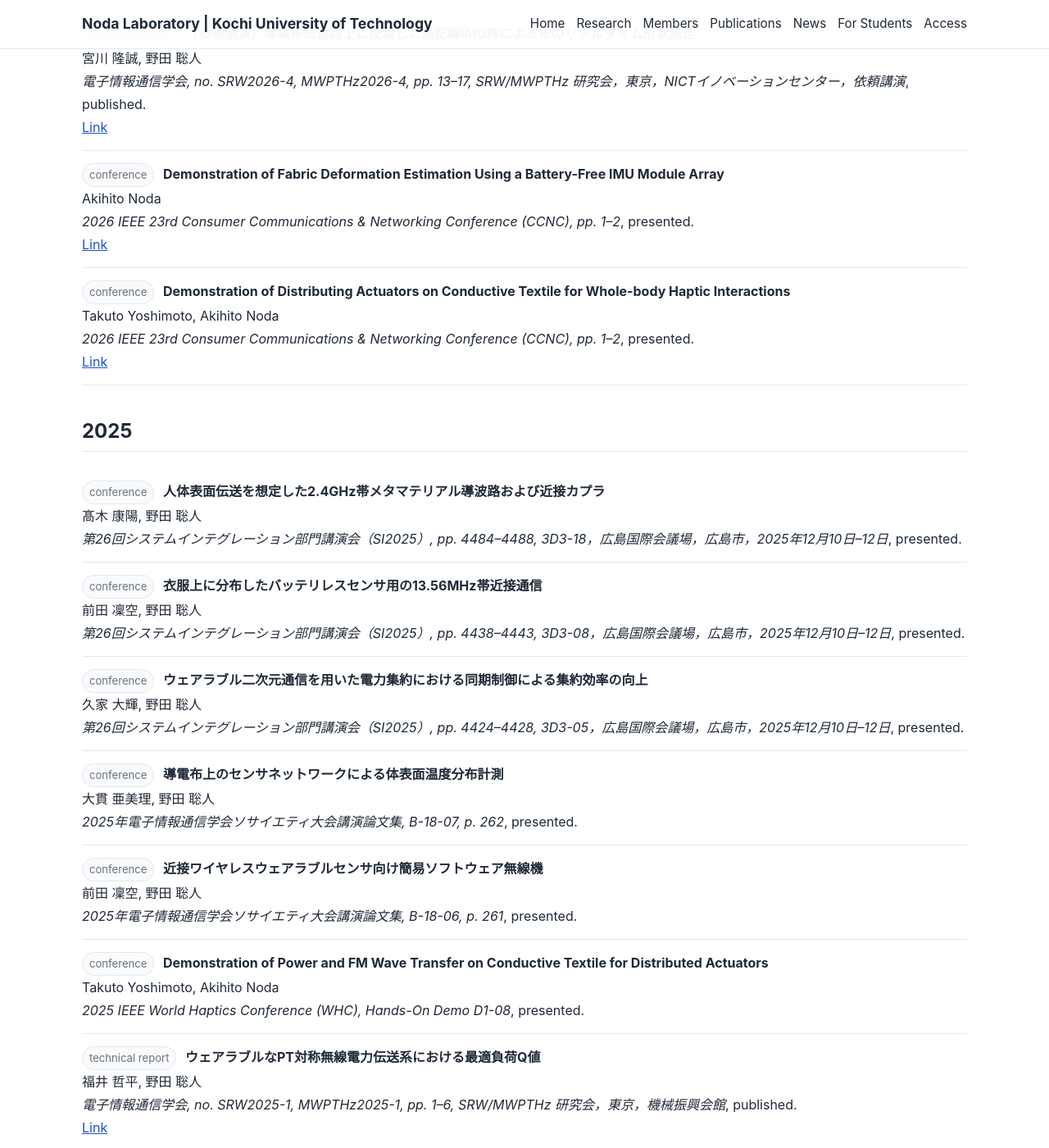
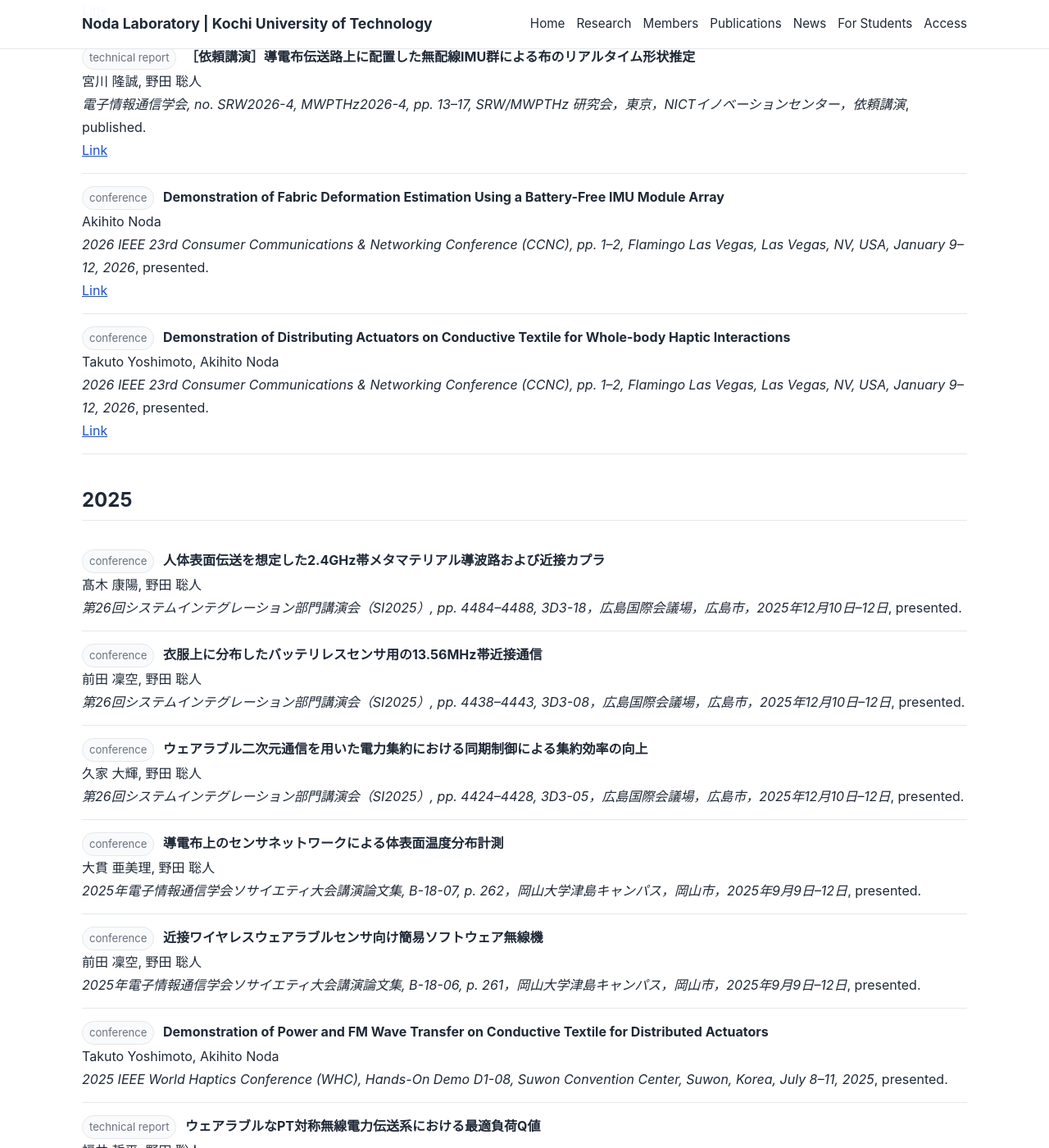
Before and after one commit to akihito-noda/lab-website, a Jekyll site: the page built from publications.md, in a window 1280 px wide and 1400 px high, scrolled down 567 px. Shown: the whole window at 82% size. Built offline with Jekyll 4.4.1, drawn with Linux system fonts in a browser that asks for light colours; some of the changed text lies outside the part shown.

Commit message:
Update publications.yml

```diff
--- a/_data/publications.yml
+++ b/_data/publications.yml
@@ -2,7 +2,7 @@
   type: "conference"
   authors: "Teppei Fukui, Akihito Noda"
   title: "Near-Exceptional-Point Operation via PWM Load Switching in a PT-Symmetry-Based Wearable WPT"
-  venue: "2026 IEEE Wireless Power Technology Conference and Expo (WPTCE), pp. 1–6"
+  venue: "2026 IEEE Wireless Power Technology Conference and Expo (WPTCE), pp. 1–6, Dalhousie University, Halifax, Nova Scotia, Canada, July 6–9, 2026"
   status: "presented"
 
 - year: 2026
@@ -25,7 +25,7 @@
   type: "conference"
   authors: "Akihito Noda"
   title: "Demonstration of Fabric Deformation Estimation Using a Battery-Free IMU Module Array"
-  venue: "2026 IEEE 23rd Consumer Communications & Networking Conference (CCNC), pp. 1–2"
+  venue: "2026 IEEE 23rd Consumer Communications & Networking Conference (CCNC), pp. 1–2, Flamingo Las Vegas, Las Vegas, NV, USA, January 9–12, 2026"
   status: "presented"
   url: "https://doi.org/10.1109/CCNC65079.2026.11366564"
 
@@ -33,7 +33,7 @@
   type: "conference"
   authors: "Takuto Yoshimoto, Akihito Noda"
   title: "Demonstration of Distributing Actuators on Conductive Textile for Whole-body Haptic Interactions"
-  venue: "2026 IEEE 23rd Consumer Communications & Networking Conference (CCNC), pp. 1–2"
+  venue: "2026 IEEE 23rd Consumer Communications & Networking Conference (CCNC), pp. 1–2, Flamingo Las Vegas, Las Vegas, NV, USA, January 9–12, 2026"
   status: "presented"
   url: "https://doi.org/10.1109/CCNC65079.2026.11366602"
 
@@ -65,7 +65,7 @@
   type: "conference"
   authors: "大貫 亜美理, 野田 聡人"
   title: "導電布上のセンサネットワークによる体表面温度分布計測"
-  venue: "2025年電子情報通信学会ソサイエティ大会講演論文集, B-18-07, p. 262"
+  venue: "2025年電子情報通信学会ソサイエティ大会講演論文集, B-18-07, p. 262，岡山大学津島キャンパス，岡山市，2025年9月9日–12日"
   status: "presented"
   url: ""
 
@@ -73,7 +73,7 @@
   type: "conference"
   authors: "前田 凜空, 野田 聡人"
   title: "近接ワイヤレスウェアラブルセンサ向け簡易ソフトウェア無線機"
-  venue: "2025年電子情報通信学会ソサイエティ大会講演論文集, B-18-06, p. 261"
+  venue: "2025年電子情報通信学会ソサイエティ大会講演論文集, B-18-06, p. 261，岡山大学津島キャンパス，岡山市，2025年9月9日–12日"
   status: "presented"
   url: ""
 
@@ -97,7 +97,7 @@
   type: "conference"
   authors: "Takuto Yoshimoto, Akihito Noda"
   title: "Demonstration of Power and FM Wave Transfer on Conductive Textile for Distributed Actuators"
-  venue: "2025 IEEE World Haptics Conference (WHC), Hands-On Demo D1-08"
+  venue: "2025 IEEE World Haptics Conference (WHC), Hands-On Demo D1-08, Suwon Convention Center, Suwon, Korea, July 8–11, 2025"
   status: "presented"
   url: ""
 
@@ -145,7 +145,7 @@
   type: "conference"
   authors: "Akihito Noda"
   title: "Demonstration of Asynchronous Serial Communication to Batteryless Modules on Conductive Textile"
-  venue: "2025 IEEE 22nd Consumer Communications & Networking Conference (CCNC), pp. 1–2"
+  venue: "2025 IEEE 22nd Consumer Communications & Networking Conference (CCNC), pp. 1–2, Flamingo Las Vegas, Las Vegas, NV, USA, January 10–13, 2025"
   status: "presented"
   url: "https://doi.org/10.1109/CCNC54725.2025.10976125"
 
@@ -185,7 +185,7 @@
   type: "conference"
   authors: "Akihito Noda"
   title: "Underwater Large-Area Non-Contact Power Transfer Using Two-Dimensional Waveguide"
-  venue: "2024 IEEE 21st Consumer Communications & Networking Conference (CCNC), pp. 1084–1085"
+  venue: "2024 IEEE 21st Consumer Communications & Networking Conference (CCNC), pp. 1084–1085, Flamingo Las Vegas, Las Vegas, NV, USA, January 6–9, 2024"
   status: "presented"
   url: "https://doi.org/10.1109/CCNC51664.2024.10454898"
 
@@ -225,7 +225,7 @@
   type: "conference"
   authors: "野田 聡人"
   title: "導電布二次元伝送路上での多チャンネルアナログ波形の送信"
-  venue: "第23回計測自動制御学会システムインテグレーション部門講演会論文集"
+  venue: "第23回計測自動制御学会システムインテグレーション部門講演会論文集，幕張メッセ国際会議場，千葉市，2022年12月14日–16日"
   status: "presented"
   url: ""
 
```
